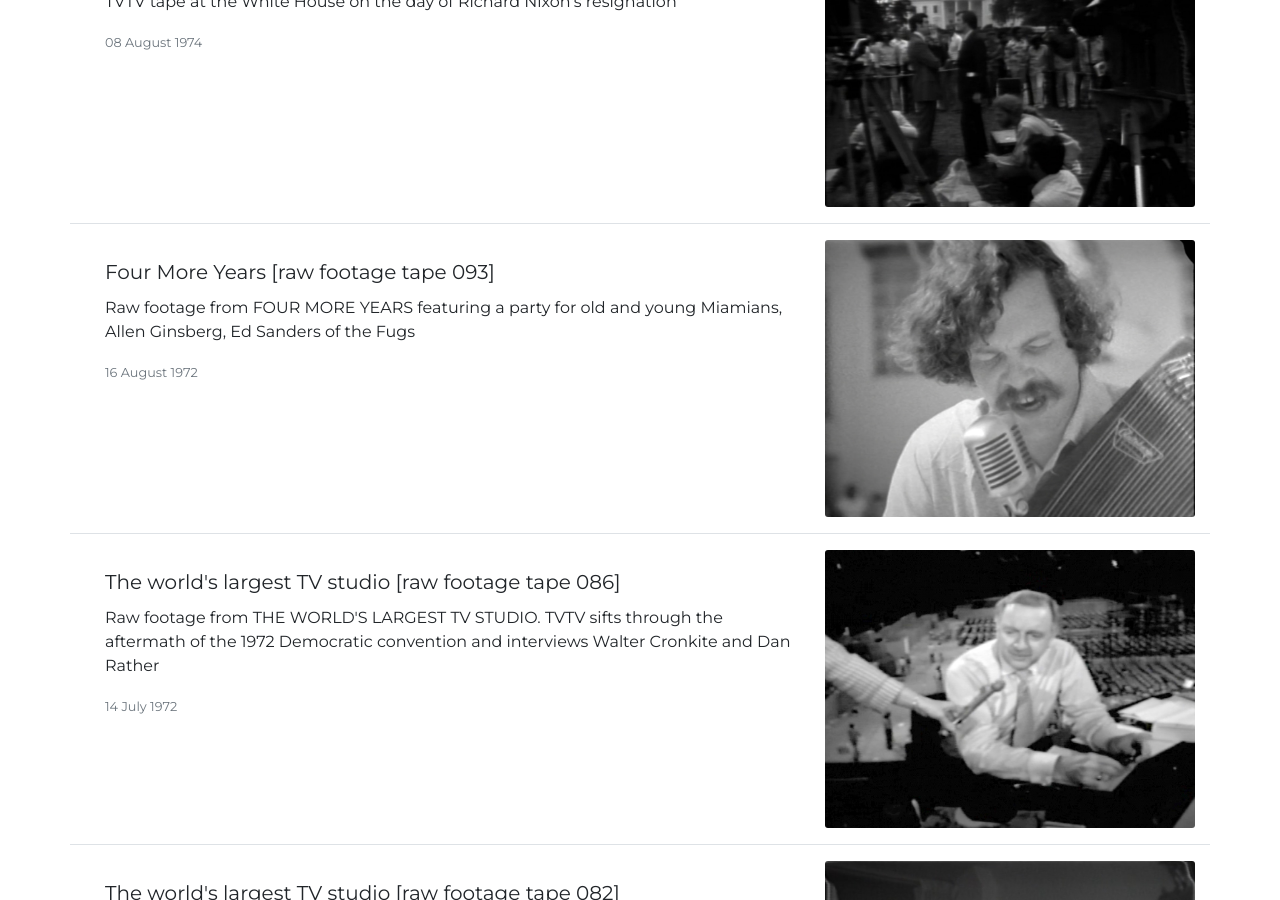
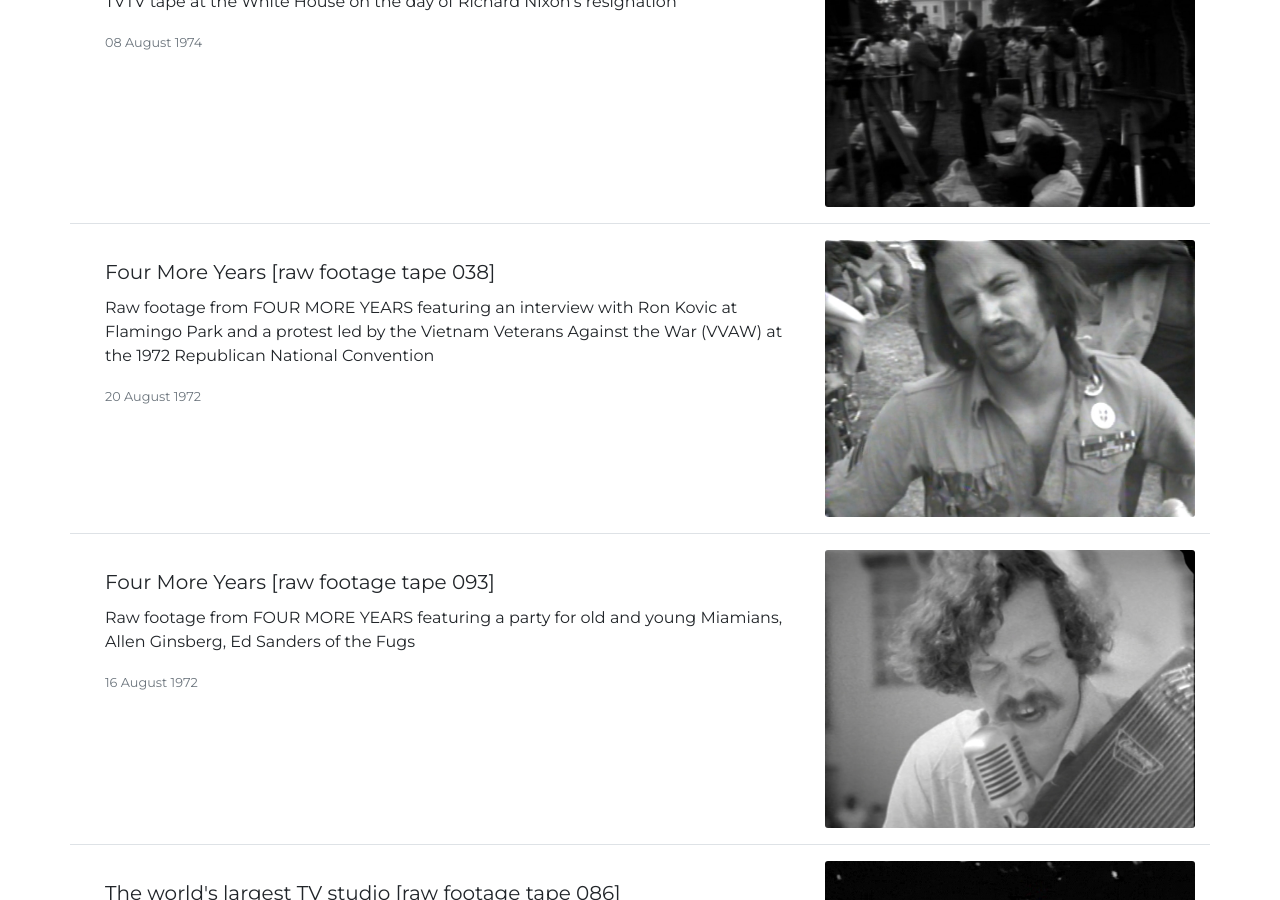
Before and after one commit to BAM-PFA/guerrillatv, a Jekyll site: the page built from _pages/raw-footage.md, in a window 1280 px wide and 900 px high, scrolled down 2431 px. Built offline with Jekyll 4.4.1, drawn with Linux system fonts in a browser that asks for light colours; nearby versions of some CDN libraries; some web fonts are replaced.

Commit message:
add more raw footage content

```diff
--- /dev/null
+++ b/_collections/_raw-footage/2020-07-15_four-more-years-038.md
@@ -0,0 +1,34 @@
+---
+layout: post
+title:  Four More Years [raw footage tape 038]
+description: Raw footage from FOUR MORE YEARS featuring an interview with Ron Kovic at Flamingo Park and a protest led by the Vietnam Veterans Against the War (VVAW) at the 1972 Republican National Convention
+date:   1972-08-20
+image: /assets/images/fmy-038.jpg
+archiveID: four-more-years-038_16159_PM0040724_R01of01
+---
+
+This tape consists of approximately 33 minutes of raw footage from the TVTV shooting of FOUR MORE YEARS.
+
+The TVTV crew visits the encampment that had been set up in Flamingo Park, near the Miami Convention Center where the Republican National Convention would start the following day. The tape begins with TVTV interviewing <strong>Ron Kovic</strong>, whose autobiography was adapted into the 1989 film <strong>Born on the Fourth of July</strong>. Kovic was part of the <strong>Vietnam Veterans Against the War</strong> group, which brought veterans from around the country to protest the Vietnam War at the center of Republican power.
+
+*__TVTV__: "What are the medals for?"*
+
+*__Kovic, pointing to each Marine Corps medal__:"Racism, sexism, imperialism, massacre, murder of the Indo-Chinese people, the starvation of the Vietnamese people."*
+
+<div class="iframe-container">
+  {% include internetArchive.html id=page.archiveID %}
+</div>
+
+---
+
+<div class="container">
+  <div class="row">
+    <div class="col">
+      <p>Here is the original TVTV tape log prepared for editing FOUR MORE YEARS:</p>
+    </div>
+  </div>
+  <div class="row">
+    {% include pdf_viewer.html pdf="/assets/pdfs/fmy-038-log.pdf" %}
+  </div>
+
+</div>
```
Also changed, not shown: _collections/_raw-footage/2020-07-15_gfa-001.md (+2 -4 lines), _collections/_raw-footage/2020-07-15_gfa-245.md (+1 -1 lines), assets/images/fmy-038.jpg (added), 2 other files.
